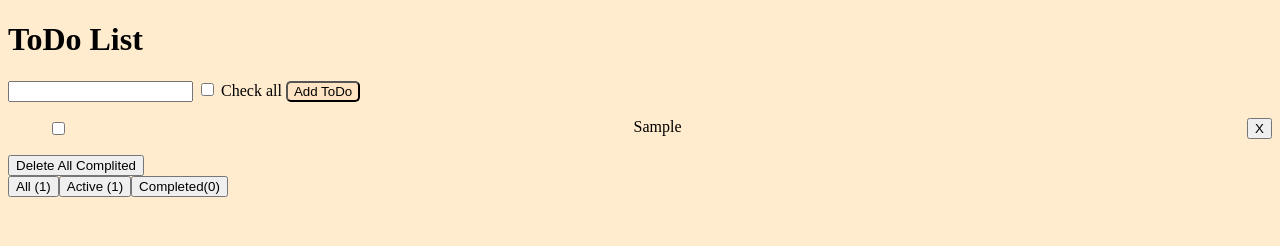
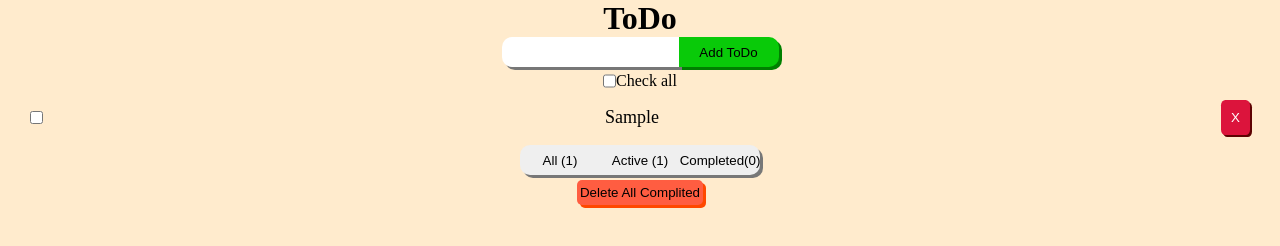
Before and after one commit to Anvoloshin/voloshin_todojs, a website: page index.html in a window 1280 px wide. Both pictures are taken after typing "Sample" into the empty fields and a click on the button "Add ToDo". Drawn offline with Linux system fonts and the light colour scheme.

Commit message:
css style

```diff
--- a/index.html
+++ b/index.html
@@ -7,17 +7,30 @@
   <title>ToDo</title>
 </head>
 <body>
-  <h1>ToDo List</h1>
-  <input id="inputBox" class="inputBox">
-  <input type="checkbox" id="all" class="all"> Check all
-  <button id="addButton">Add ToDo</button>
+  <div>
+  <h1>ToDo</h1>
+
+  <div class="addBlock">
+    <input id="inputBox" class="inputBox">
+    <button id="addButton" class="addButton">Add ToDo</button>
+  </div>
+
+  <div class="check">
+    <input type="checkbox" id="allCheckBox" class="allCheckBox">Check all
+  </div>
+
   <ul id="toDoList"></ul>
-  <button id="deleteAll" class="deleteAll">Delete All Complited</button>
+
   <div id="divButton" class="divButton">
-    <button id="button1" class="divButton">All</butoon>
-    <button id="button2" class="divButton">Active</butoon>
-    <button id="button3" class="divButton">Completed</butoon>
-    <script src="/index.js"></script>
+    <button id="buttonAll" class="divButton">All</butoon>
+    <button id="buttonActive" class="divButton">Active</butoon>
+    <button id="buttonComplited" class="divButton">Completed</butoon>
   </div>
+
+  <div class="delete">
+    <button id="deleteAll" class="deleteAll">Delete All Complited</button>
+  </div>
+  <script src="/index.js"></script>
+</div>
 </body>
 </html>
--- a/index.js
+++ b/index.js
@@ -1,16 +1,15 @@
-const addButton = document.querySelector("#addButton")
-const inputBox = document.querySelector("#inputBox")
-const ulList = document.querySelector("#toDoList")
-const allCheckBox = document.querySelector("#all")
-const allDelete = document.querySelector("#deleteAll")
-const divButton = document.querySelector("#divButton")
+const addButton = document.querySelector("#addButton");
+const inputBox = document.querySelector("#inputBox");
+const ulList = document.querySelector("#toDoList");
+const allCheckBox = document.querySelector("#allCheckBox");
+const allDelete = document.querySelector("#deleteAll");
+const divButton = document.querySelector("#divButton");
 
-button1 = document.querySelector("#button1")
-button2 = document.querySelector("#button2")
-button3 = document.querySelector("#button3")
+const buttonAll = document.querySelector("#buttonAll");
+const buttonActive = document.querySelector("#buttonActive");
+const buttonComplited = document.querySelector("#buttonComplited");
 
 let toDoList = [];
-// let counter = 0;
 
 const renderToDo = () => {
   let tasks='';
@@ -28,28 +27,15 @@ const renderToDo = () => {
 };
 
 const changeButtonText = () => {
-  button1.textContent = `All (${toDoList.length})`;
+  buttonAll.textContent = `All (${toDoList.length})`;
+  activeLenght = toDoList.filter((task) => task.completed == false);
+  buttonActive.textContent = `Active (${activeLenght.length})`
+  buttonComplited.textContent = `Completed(${toDoList.length - activeLenght.length})`
+};
 
-  button2text = toDoList.filter((task) => task.completed == false);
-  button2.textContent = `Active (${button2text.length})`
-
-  button3.textContent = `Completed(${toDoList.length - button2text.length})`
-}
-
-const tabulation = (event) => {
-  if(event.target.id == 'button1')
-  {
-
-  }
-  if(event.target.id == 'button1')
-  {
-
-  }
-  if(event.target.id == 'button1')
-  {
-
-  }
-}
+const tabulationList = () => {
+  // empty
+};
 
 const taskCompleted = (id) => {
   toDoList.forEach(task => {
@@ -58,7 +44,7 @@ const taskCompleted = (id) => {
     }
   })
   renderToDo();
-}
+};
 
 const otherTask = () => {
   toDoList.forEach(task => {
@@ -67,7 +53,6 @@ const otherTask = () => {
       allCheckBox.checked = false;
       }
     })
-
   if(toDoList.every(toDoList =>{return toDoList.completed == true}))
     {
       allCheckBox.checked = true;
@@ -75,12 +60,12 @@ const otherTask = () => {
   if(toDoList.length == 0){
     allCheckBox.checked = false;
   }
-}
+};
 
 const deleteAllComplited = () => {
   toDoList = toDoList.filter((task) => task.completed == false);
   renderToDo();
-}
+};
 
 const allTaskCompleted = (event) => {
   if(event.target.checked == false)
@@ -96,25 +81,23 @@ const allTaskCompleted = (event) => {
       })
     }
   renderToDo();
-}
+};
 
 const taskDelete = (id) => {
   toDoList = toDoList.filter((task) => task.id != id);
   renderToDo();
-}
+};
 
 const update = (event) => {
   event.target.setAttribute("hidden", true);
   event.target.nextElementSibling.hidden = false;
   event.target.nextElementSibling.focus();
-}
+};
 
 const escapePress = (event, id) => {
   event.target.setAttribute("hidden", false);
   renderToDo();
-}
-
-
+};
 
 const enterPress = (event, id) => {
   toDoList.forEach(task => {
@@ -124,10 +107,9 @@ const enterPress = (event, id) => {
   })
   event.target.setAttribute("hidden", false);
   renderToDo();
-}
+};
 
 const selectButton = (event) => {
- // console.log(event.detail)
   if(event.target.className == 'liElement')
     {
       taskCompleted(event.target.id);
@@ -136,7 +118,7 @@ const selectButton = (event) => {
     {
       taskDelete(event.target.id);
     }
-  if(event.target.className == 'all')
+  if(event.target.className == 'allCheckBox')
     {
       allTaskCompleted(event);
     }
@@ -146,13 +128,13 @@ const selectButton = (event) => {
     }
   if(event.target.className  == 'divButton')
     {
-      tabulation(event);
+      tabulationList();
     }
   if(event.target.className == 'span' && event.detail == 2)
     {
       update(event);
     }
-}
+};
 
 const keydownEvent = (event) => {
   if(event.key === "Escape")
@@ -167,21 +149,21 @@ const keydownEvent = (event) => {
     {
       addToDo();
     }
-}
+};
 
 const doublePress = (event) => {
   if(event.target.className == 'span' && event.type == "dblclick")
     {
       update(event)
     }
-}
+};
 
 const blurEvent = (event) => {
   if(event.target.hidden == false && event.target.className == 'input')
     {
       enterPress(event, event.target.id)
     }
-}
+};
 
 const addToDo = () => {
   const task = {
@@ -192,17 +174,15 @@ const addToDo = () => {
   toDoList.push(task);
   inputBox.value="";
   renderToDo();
-
   addButton.blur();
   inputBox.blur();
 };
 
-inputBox.addEventListener("keydown", keydownEvent)
-divButton.addEventListener("click", selectButton)
-allDelete.addEventListener("click", selectButton)
-allCheckBox.addEventListener("click", selectButton)
-ulList.addEventListener("blur", blurEvent, true)
-ulList.addEventListener("keydown", keydownEvent)
-//ulList.addEventListener("dblclick", doublePress)
-ulList.addEventListener("click", selectButton)
-addButton.addEventListener("click", addToDo)
+inputBox.addEventListener("keydown", keydownEvent);
+//divButton.addEventListener("click", selectButton); // for tabutationList
+allDelete.addEventListener("click", selectButton);
+allCheckBox.addEventListener("click", selectButton);
+ulList.addEventListener("blur", blurEvent, true);
+ulList.addEventListener("keydown", keydownEvent);
+ulList.addEventListener("click", selectButton);
+addButton.addEventListener("click", addToDo);
--- a/style.css
+++ b/style.css
@@ -1,27 +1,123 @@
+*{
+    box-sizing: border-box;
+    padding: 0;
+    margin: 0;
+}
+
+h1{
+    text-align: center;
+}
+
 body {
     background-color: blanchedalmond;
 }
 
-#addButton{
-    background-color:bisque;
-    border-radius: 5px;
+.addBlock{
+    display: flex;
+    justify-content: center;
+    margin-bottom: 5px;
 }
 
-li{
-    display: flex;
-    justify-content: space-between;
+.addButton{
+    height: 30px;
+    width: 100px;
+    border: none;
+    box-shadow: 3px 3px green;
+    border-radius: 0px 10px 10px 0px;
+    background-color: rgb(9, 202, 9);
 }
 
-*{
-    box-sizing: border-box;
+.inputBox{
+    border-radius: 10px 0px 0px 10px;
+    border: none;
+    box-shadow: 3px 3px rgb(119, 119, 119);
+}
+
+ul {
+    list-style: none;
+}
+
+li {
+    display: flex;
+    align-items: center;
+    justify-content: space-between;
+    margin-bottom: 10px;
+    padding-left: 30px;
+    padding-right: 30px;
 }
 
 span{
-    position: relative;
-    z-index: 1;
+    font-size: 18px;
 }
 
-#updateBox{
-    position: absolute;
-    z-index: 10;
+.deleteButton{
+    padding: 10px;
+    background-color: crimson;
+    color: white;
+    border: none;
+    border-radius: 15%;
+    box-shadow: 2px 2px rgb(94, 2, 2);
 }
+
+.check{
+    display: flex;
+    margin-bottom: 10px;
+    justify-content: center;
+}
+
+.divButton{
+    display: flex;
+    justify-content: center;
+    height: 30px;
+    margin-bottom: 5px;
+}
+
+.delete{
+    display: flex;
+    justify-content: center;
+    height: 25px;
+}
+
+.deleteAll{
+    border-radius: 5px;
+    padding: 3px;
+    border: none;
+    background-color: rgb(255, 93, 65);
+    box-shadow: 3px 3px rgb(255, 72, 0);
+}
+
+#buttonAll{
+    width: 80px;
+    align-items: center;
+    border: none;
+    border-radius: 10px 0px 0px 10px;
+    box-shadow: 3px 3px rgb(119, 119, 119);
+}
+
+#buttonActive{
+    width: 80px;
+    align-items: center;
+    border-radius: 0;
+    border: none;
+    box-shadow: 3px 3px rgb(119, 119, 119);
+}
+
+#buttonComplited{
+    width: 80px;
+    align-items: center;
+    border: none;
+    border-radius: 0px 10px 10px 0px;
+    box-shadow: 3px 3px rgb(119, 119, 119);
+}
+
+#buttonAll:hover{
+    background-color: rgb(143, 143, 143);
+}
+
+#buttonActive:hover{
+    background-color: rgb(143, 143, 143);
+}
+
+#buttonComplited:hover{
+    background-color: rgb(143, 143, 143);
+}
```
